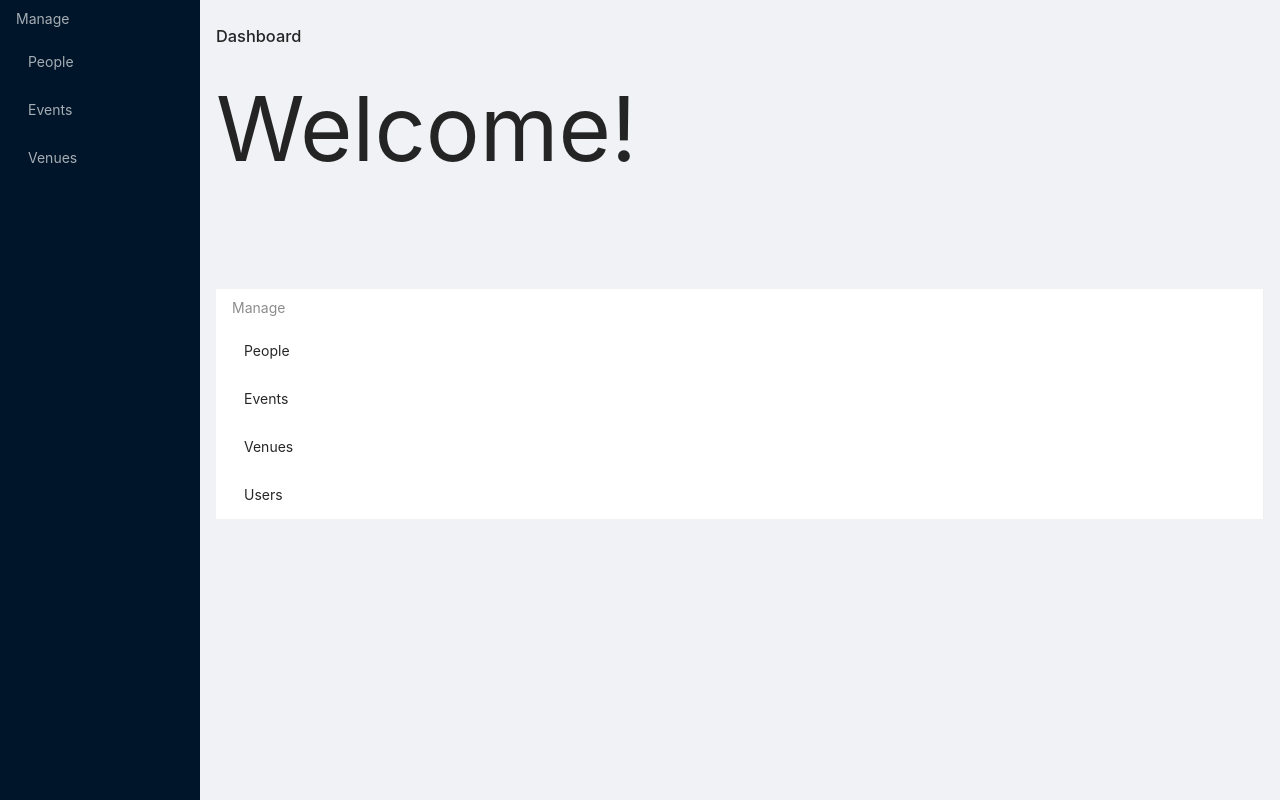
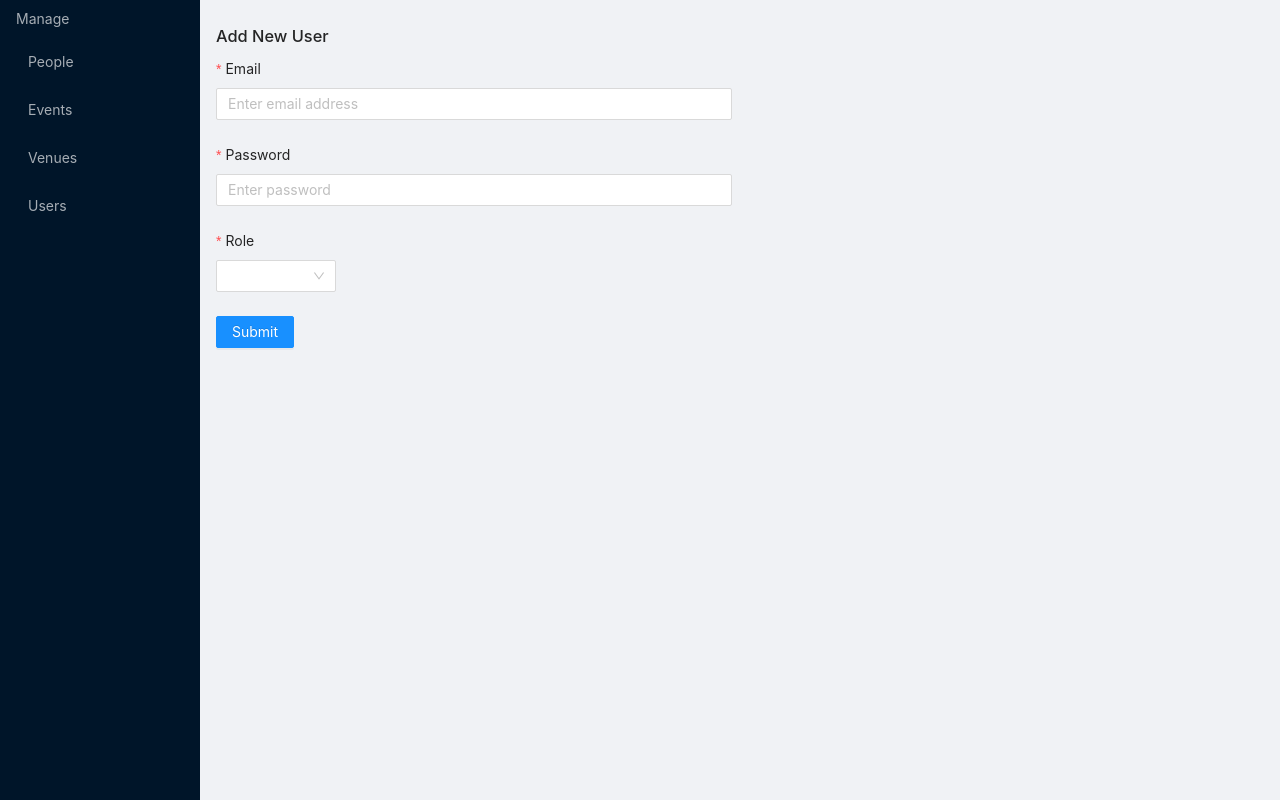
Before and after one commit to BloomTech-Labs/beerthoven-fe, a React (Create React App) app: page /user/form/venue in a window 1280 px wide. Built offline with nearby package versions, Linux system fonts and the light colour scheme; no server answers; the HTML template or start-up script is replaced by a standard one.

Commit message:
User Form Skeleton with Queries and Mutations

```diff
--- a/src/App.js
+++ b/src/App.js
@@ -10,6 +10,7 @@ import Login from './components/pages/Login';
 import People from './components/pages/People';
 import Event from './components/pages/Event';
 import Venue from './components/pages/Venue';
+import User from './components/pages/User';
 const { Sider, Content } = Layout;
 
 function App () {
@@ -36,6 +37,9 @@ function App () {
 									<Menu.Item key='3'>
 										<Link to='/venue'>Venues</Link>
 									</Menu.Item>
+									<Menu.Item key='4'>
+										<Link to='/user'>Users</Link>
+									</Menu.Item>
 								</Menu.ItemGroup>
 							</Menu>
 						</Sider>
@@ -58,6 +62,9 @@ function App () {
 									<Route path='/venue'>
 										<Venue />
 									</Route>
+									<Route path='/user'>
+										<User />
+									</Route>
 									<Route>
 										<Dashboard />
 									</Route>
--- a/src/components/forms/UserForm.js
+++ b/src/components/forms/UserForm.js
@@ -1,40 +1,104 @@
-import React, {useState} from 'react'
-import {useParams} from 'react-router-dom'
-import {useQuery} from '@apollo/react-hooks'
-// import {GET_USER} from '../graphql/queries'
-import {Form, Input, Button, Row, Col} from 'antd'
-import {Link} from 'react-router-dom'
+import React, { useState } from 'react';
+import { useParams } from 'react-router-dom';
+import { useQuery } from '@apollo/react-hooks';
+import {GET_USER} from '../graphql/queries'
+import { Form, Input, Button, Row, Col, Select } from 'antd';
+import { Link } from 'react-router-dom';
 
-const UserForm = (onSubmit) => {
+const { Option } = Select;
+
+const UserForm = ({onSubmit}) => {
 	const params = useParams();
 
 	const editingUser = params.id != null;
 
-    const {loading, data} = useQuery(GET_USER, {
-        skip: !editingUser,
-        variables: {id: params.id},
-    })
+	const { loading, data } = useQuery(GET_USER, {
+		skip      : !editingUser,
+		variables : { id: params.id },
+	});
 
 	const [
-        submitted, setSubmitted,
-    ] = useState(false)
+		submitted,
+		setSubmitted,
+	] = useState(false);
 
 	const submitForm = values => {
-        setSubmitted(true)
-        onSubmit(values, params.id)
-    }
+		setSubmitted(true);
+		onSubmit(values, params.id);
+	};
 
-    const [form,] = Form.useForm()
+	const [
+		form,
+	] = Form.useForm();
 
 	if (!loading && data) {
-        form.setFieldsValue(data.user)
+		form.setFieldsValue(data.user);
 	}
 
 	return !submitted ? (
 		<Form form={form} layout='vertical' onFinish={submitForm}>
 			<h1>Add New User</h1>
-
+			<Row
+				gutter={[
+					16,
+					16,
+				]}>
+				<Col span={12}>
+					<Form.Item
+						label='Email'
+						name='email'
+						rules={[
+							{ required: true },
+						]}>
+						<Input placeholder='Enter email address' />
+					</Form.Item>
+					<Form.Item
+						label='Password'
+						name='password'
+						rules={[
+							{ required: true },
+						]}>
+						<Input placeholder='Enter password' type='password' />
+					</Form.Item>
+				</Col>
+			</Row>
+			<Row
+				gutter={[
+					16,
+					16,
+				]}>
+				<Col span={12}>
+					{/* <Form.Item label='Person' name='person'>
+						<Input placeholder='Enter Person' />
+					</Form.Item> */}
+					<Form.Item
+						label='Role'
+						name='role'
+						rules={[
+							{ required: true },
+						]}>
+						<Select style={{ width: 120 }}>
+							<Option value='admin'>Admin</Option>
+							<Option value='performer'>Performer</Option>
+							<Option value='volunteer'>Volunteer</Option>
+							<Option value='guest'>Guest</Option>
+						</Select>
+					</Form.Item>
+				</Col>
+			</Row>
+			<Form.Item>
+				<Button type='primary' htmlType='submit'>
+					Submit
+				</Button>
+			</Form.Item>
 		</Form>
-    )
-}
-export default UserForm
+	) : (
+		<div>
+			<p>Submitted successfully</p>
+			<Link to='/user'>
+				<Button>Continue</Button>
+			</Link>
+		</div>
+	);
+};
+export default UserForm;
--- /dev/null
+++ b/src/components/graphql/cache/updateAfterUserChange.js
@@ -0,0 +1,16 @@
+import { ALL_USERS } from '../queries';
+
+export default function (cache, { data: { updateUser } }) {
+	const allUsers = cache.readQuery({ query: ALL_USERS });
+	cache.writeQuery({
+		query : ALL_USERS,
+		data  : {
+			users : allUsers.users.map(user => {
+				if (user.id === updateUser.id) {
+					return { ...user, ...updateUser };
+				}
+				return user;
+			}),
+		},
+	});
+}
--- /dev/null
+++ b/src/components/graphql/cache/updateAfterUserCreate.js
@@ -0,0 +1,14 @@
+import { ALL_USERS } from '../queries';
+
+export default function (cache, { data: { createUser } }) {
+	const allUsers = cache.readQuery({ query: ALL_USERS });
+	cache.writeQuery({
+		query : ALL_USERS,
+		data  : {
+			users : [
+				...allUsers.users,
+				createUser,
+			],
+		},
+	});
+}
--- /dev/null
+++ b/src/components/graphql/cache/updateAfterUserDelete.js
@@ -0,0 +1,10 @@
+import { ALL_USERS } from '../queries';
+
+export default function (cache, { data: { deleteUser } }) {
+	const allUsers = cache.readQuery({ query: ALL_USERS });
+
+	cache.writeQuery({
+		query : ALL_USERS,
+		data  : { events: allUsers.users.filter(user => user.id !== deleteUser.id) },
+	});
+}
--- a/src/components/graphql/mutations.js
+++ b/src/components/graphql/mutations.js
@@ -215,3 +215,34 @@ export const DELETE_VENUE = gql`
 		}
 	}
 `;
+export const CREATE_USER = gql`
+	mutation createUser($newUser: UserCreateInput!) {
+		createUser(data: $newUser) {
+			id
+			date_created
+			email
+			person
+			role
+		}
+	}
+`;
+
+export const UPDATE_USER = gql`
+	mutation updateUser($id: ID!, $updates: UserUpdateInput!) {
+		updateUser(data: $updates, where: { id: $id }) {
+			id
+			date_created
+			email
+			person
+			role
+		}
+	}
+`;
+
+export const DELETE_USER = gql`
+	mutation deleteUser($id: ID!) {
+		deleteUser(where: { id: $id }) {
+			id
+		}
+	}
+`;
--- a/src/components/graphql/queries.js
+++ b/src/components/graphql/queries.js
@@ -191,3 +191,27 @@ export const GET_VENUE = gql`
 		}
 	}
 `;
+
+export const ALL_USERS = gql`
+	query allUsers {
+		users {
+			id
+			date_created
+			email
+			person
+			role
+		}
+	}
+`;
+
+export const GET_USER = gql`
+	query getUser($id: ID!) {
+		user(where: { id: $id }) {
+			id
+			date_created
+			email
+			person
+			role
+		}
+	}
+`;
--- a/src/components/lists/UserList.js
+++ b/src/components/lists/UserList.js
@@ -13,10 +13,10 @@ const UserList = ({ list, onDelete, onEdit }) => {
             title: 'Email',
             dataIndex: 'email'
         },
-        {
-            title: 'Person',
-            dataIndex: 'person'
-        },
+        // {
+        //     title: 'Person',
+        //     dataIndex: 'person'
+        // },
         {
             title: 'Role',
             dataIndex: 'role'
```
Also changed, not shown: src/components/graphql/cache/index.js (+8 -1 lines). Lines whose indentation alone changed are shown as unchanged.
